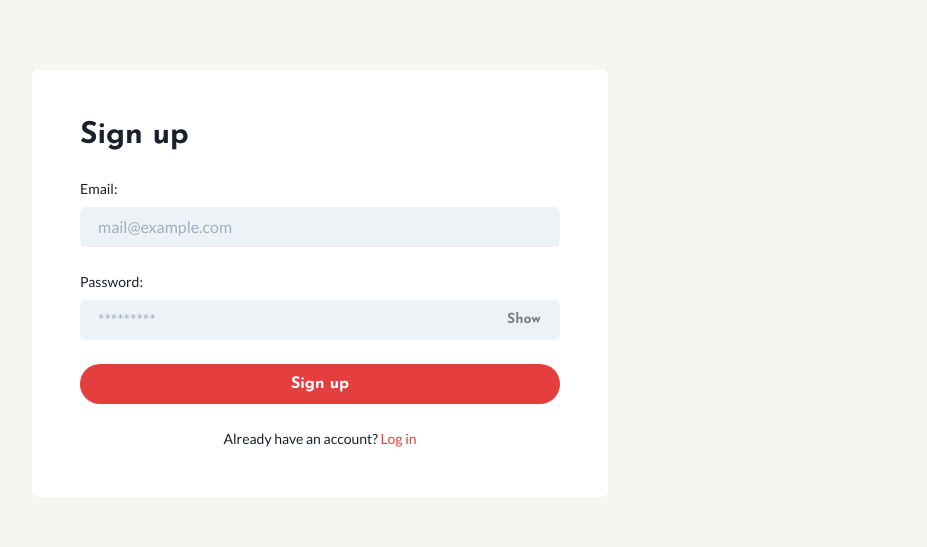
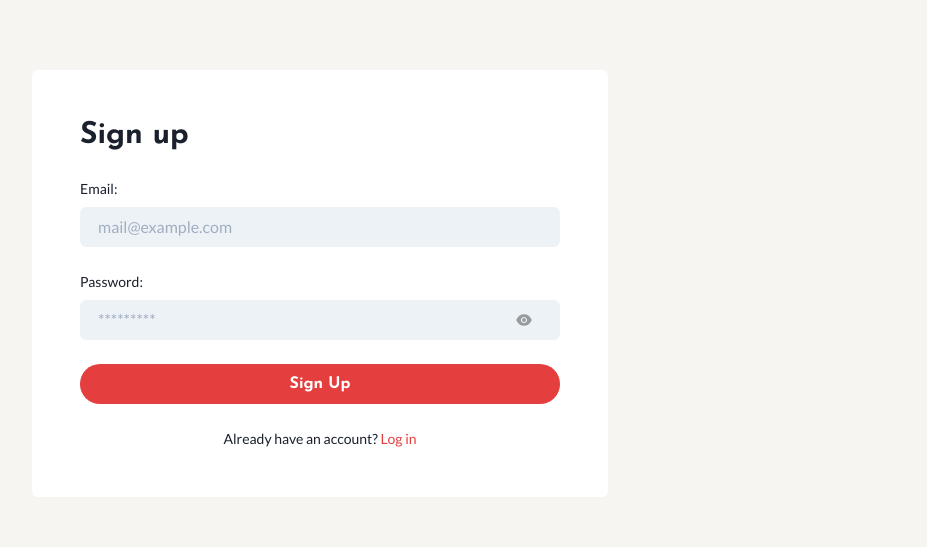
Before and after one commit to ChrisKlp/slicepizza, a Next.js app: page /signup in a window 1280 px wide. Shown: the part 121-668 px from the top of the page, without its empty margins (320-1247 px from the left). Built offline with nearby package versions, Linux system fonts and the light colour scheme; no server answers.

Commit message:
Add login and signup functionality

```diff
--- /dev/null
+++ b/components/Authentication/AuthForm.tsx
@@ -0,0 +1,84 @@
+import {
+  Box,
+  Button,
+  FormControl,
+  FormErrorMessage,
+  FormLabel,
+  IconButton,
+  Input,
+  InputGroup,
+  InputRightElement,
+  useBoolean,
+} from '@chakra-ui/react';
+import { yupResolver } from '@hookform/resolvers/yup';
+import { authSchema, TAuthInputs } from 'lib/formSchema';
+import React from 'react';
+import { useForm } from 'react-hook-form';
+import { AiFillEye } from 'react-icons/ai';
+
+type AuthFormProps = {
+  onSubmit: (data: TAuthInputs) => void;
+  isLoading: boolean;
+  signup?: boolean;
+};
+
+const AuthForm: React.FC<AuthFormProps> = ({ onSubmit, isLoading, signup }) => {
+  const [show, setShow] = useBoolean(false);
+
+  const {
+    register,
+    handleSubmit,
+    formState: { errors },
+  } = useForm<TAuthInputs>({
+    resolver: yupResolver(authSchema),
+  });
+
+  return (
+    <Box as="form" onSubmit={handleSubmit(onSubmit)} w="full" noValidate>
+      <FormControl id="email" mb={6} isInvalid={!!errors.email}>
+        <FormLabel htmlFor="email">Email:</FormLabel>
+        <Input
+          placeholder="mail@example.com"
+          type="email"
+          variant="filled"
+          {...register('email')}
+        />
+        <FormErrorMessage>{errors.email?.message}</FormErrorMessage>
+      </FormControl>
+      <FormControl id="password" mb={6} isInvalid={!!errors.password}>
+        <FormLabel htmlFor="password">Password:</FormLabel>
+        <InputGroup>
+          <Input
+            placeholder="*********"
+            type={show ? 'text' : 'password'}
+            variant="filled"
+            {...register('password')}
+          />
+          <InputRightElement width="4.5rem">
+            <IconButton
+              size="sm"
+              onClick={setShow.toggle}
+              colorScheme="blackAlpha"
+              variant="link"
+              icon={<AiFillEye size={18} />}
+              aria-label="show password"
+              _focus={{ boxShadow: 'none' }}
+            />
+          </InputRightElement>
+        </InputGroup>
+        <FormErrorMessage>{errors.password?.message}</FormErrorMessage>
+      </FormControl>
+      <Button
+        type="submit"
+        mb={6}
+        w="full"
+        isLoading={isLoading}
+        loadingText="Submitting"
+      >
+        {signup ? 'Sign Up' : 'Log in'}
+      </Button>
+    </Box>
+  );
+};
+
+export default AuthForm;
--- a/components/index.ts
+++ b/components/index.ts
@@ -6,3 +6,4 @@ export { default as Cart } from 'components/Cart/Cart';
 export { default as CheckoutForm } from 'components/Checkout/CheckoutForm';
 export { default as CheckoutList } from 'components/Checkout/CheckoutList';
 export { default as OrderConfirmation } from 'components/Checkout/OrderConfirmation';
+export { default as AuthForm } from 'components/Authentication/AuthForm';
--- /dev/null
+++ b/lib/mutations.ts
@@ -0,0 +1,27 @@
+import { gql } from '@apollo/client';
+
+export const LOGIN = gql`
+  mutation Login($input: UsersPermissionsLoginInput!) {
+    login(input: $input) {
+      jwt
+      user {
+        id
+        username
+        email
+      }
+    }
+  }
+`;
+
+export const REGISTER = gql`
+  mutation Register($input: UsersPermissionsRegisterInput!) {
+    register(input: $input) {
+      jwt
+      user {
+        id
+        username
+        email
+      }
+    }
+  }
+`;
--- a/pages/_document.tsx
+++ b/pages/_document.tsx
@@ -1,8 +1,13 @@
 import { ColorModeScript } from '@chakra-ui/react';
-import Document, { Head, Html, Main, NextScript } from 'next/document';
+import Document, { DocumentContext, Head, Html, Main, NextScript } from 'next/document';
 import theme from 'styles/theme';
 
 class MyDocument extends Document {
+  static async getInitialProps(ctx: DocumentContext) {
+    const initialProps = await Document.getInitialProps(ctx);
+    return { ...initialProps };
+  }
+
   render() {
     return (
       <Html lang="en">
--- a/pages/signup.tsx
+++ b/pages/signup.tsx
@@ -1,37 +1,42 @@
+import { useMutation } from '@apollo/client';
 import {
-  Button,
+  Alert,
+  AlertIcon,
+  AlertTitle,
+  Box,
   Flex,
-  FormControl,
-  FormErrorMessage,
-  FormLabel,
   Heading,
-  Input,
-  InputGroup,
-  InputRightElement,
   Link,
   Text,
-  useBoolean,
 } from '@chakra-ui/react';
-import { yupResolver } from '@hookform/resolvers/yup';
-import { authSchema, TAuthInputs } from 'lib/formSchema';
+import { AuthForm } from 'components';
+import { TAuthInputs } from 'lib/formSchema';
+import { REGISTER } from 'lib/mutations';
 import NextLink from 'next/link';
 import React from 'react';
-import { useForm } from 'react-hook-form';
 
 type SignupPageProps = {};
 
 const SignupPage: React.FC<SignupPageProps> = () => {
-  const [show, setShow] = useBoolean(false);
-  const {
-    register,
-    handleSubmit,
-    formState: { errors },
-  } = useForm<TAuthInputs>({
-    resolver: yupResolver(authSchema),
-  });
+  const [handleRegister, { called, loading, data, error }] = useMutation(
+    REGISTER,
+    {
+      onCompleted({ register }) {
+        console.log(register);
+      },
+    }
+  );
 
   const onSubmit = (data: TAuthInputs) => {
-    console.log(data);
+    handleRegister({
+      variables: {
+        input: {
+          username: data.email,
+          email: data.email,
+          password: data.password,
+        },
+      },
+    });
   };
 
   return (
@@ -40,55 +45,17 @@ const SignupPage: React.FC<SignupPageProps> = () => {
       align="center"
       justify="center"
     >
-      <Flex
-        as="form"
-        onSubmit={handleSubmit(onSubmit)}
-        direction="column"
-        bg="white"
-        p={[6, 9, 12]}
-        rounded={6}
-        w="full"
-        maxW="xl"
-        noValidate
-      >
+      <Box bg="white" p={[6, 9, 12]} rounded={6} w="full" maxW="xl">
         <Heading mb={6} size="lg">
           Sign up
         </Heading>
-        <FormControl id="email" mb={6} isInvalid={!!errors.email}>
-          <FormLabel htmlFor="email">Email:</FormLabel>
-          <Input
-            placeholder="mail@example.com"
-            type="email"
-            variant="filled"
-            {...register('email')}
-          />
-          <FormErrorMessage>{errors.email?.message}</FormErrorMessage>
-        </FormControl>
-        <FormControl id="password" mb={6} isInvalid={!!errors.password}>
-          <FormLabel htmlFor="password">Password:</FormLabel>
-          <InputGroup>
-            <Input
-              placeholder="*********"
-              type={show ? 'text' : 'password'}
-              variant="filled"
-              {...register('password')}
-            />
-            <InputRightElement width="4.5rem">
-              <Button
-                size="sm"
-                onClick={setShow.toggle}
-                colorScheme="blackAlpha"
-                variant="ghost"
-              >
-                {show ? 'Hide' : 'Show'}
-              </Button>
-            </InputRightElement>
-          </InputGroup>
-          <FormErrorMessage>{errors.password?.message}</FormErrorMessage>
-        </FormControl>
-        <Button type="submit" mb={6}>
-          Sign up
-        </Button>
+        {error && (
+          <Alert status="error" rounded={8} mb={5}>
+            <AlertIcon />
+            <AlertTitle mr={2}>Failed to create an account</AlertTitle>
+          </Alert>
+        )}
+        <AuthForm onSubmit={onSubmit} isLoading={called && loading} signup />
         <Text align="center" fontSize="sm">
           Already have an account?{' '}
           <NextLink href="/login" passHref>
@@ -97,7 +64,7 @@ const SignupPage: React.FC<SignupPageProps> = () => {
             </Link>
           </NextLink>
         </Text>
-      </Flex>
+      </Box>
     </Flex>
   );
 };
```
Also changed, not shown: lib/useAuth.ts (added, +28 -0 lines), pages/login.tsx (+30 -67 lines).
